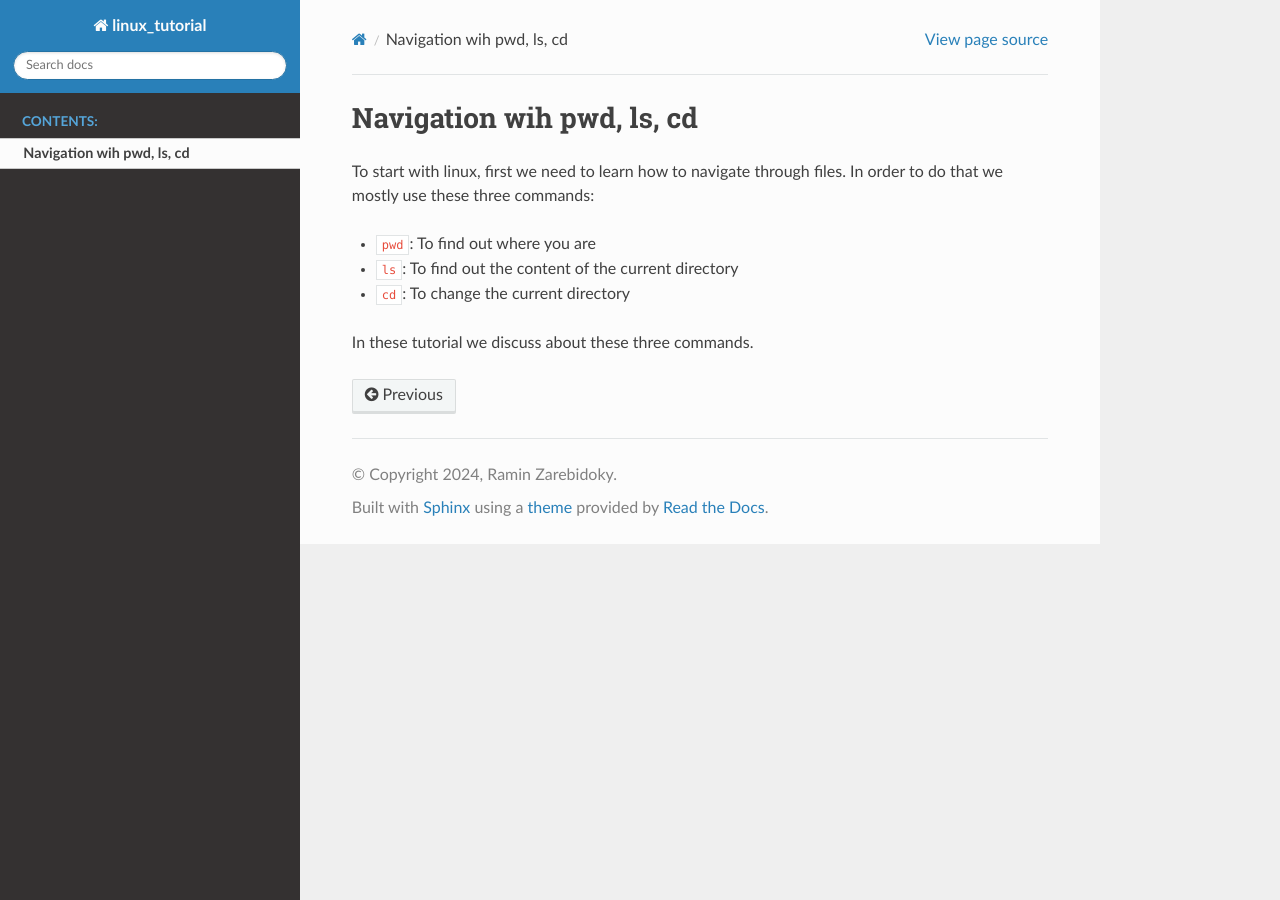
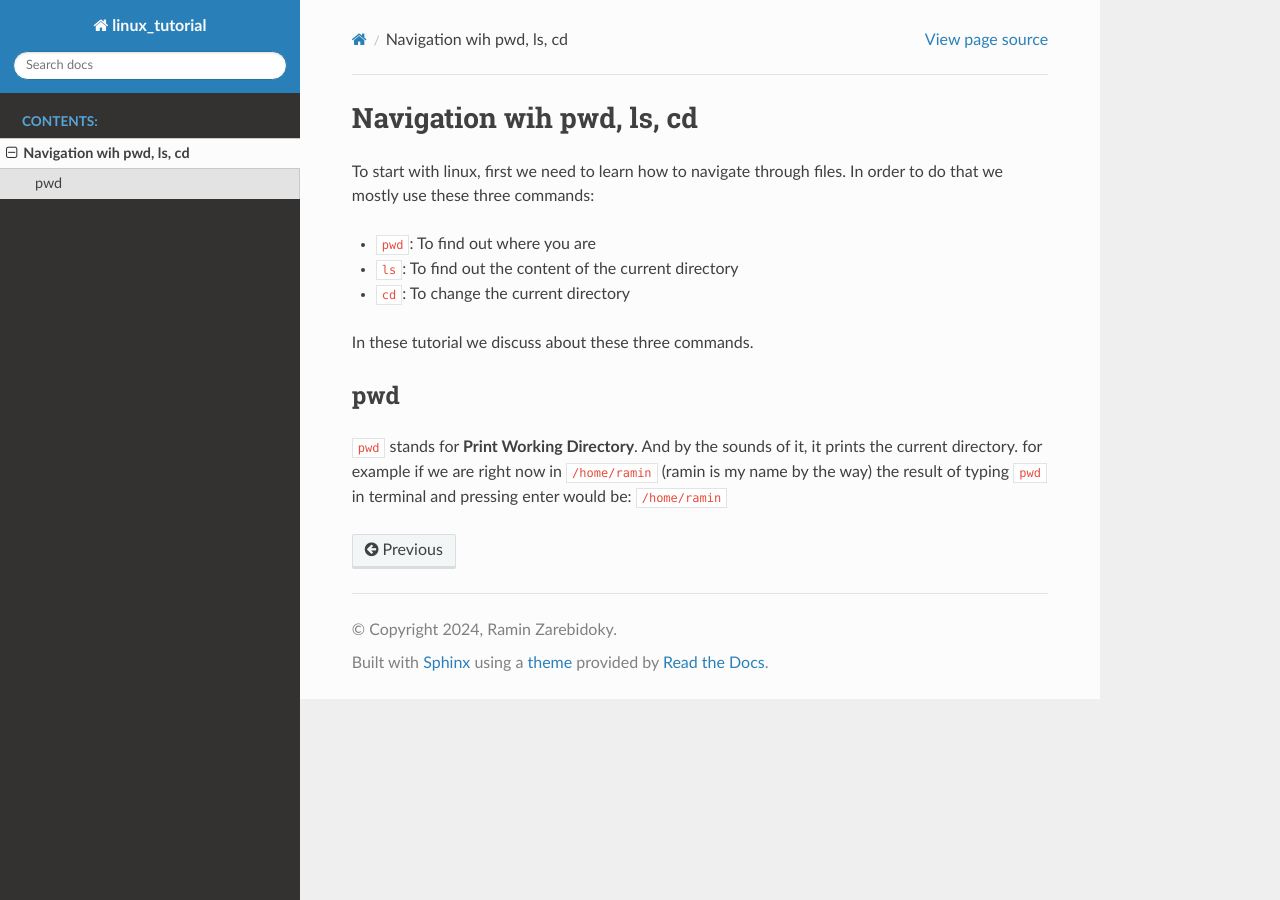
Before and after one commit to LiterallyTheOne/linux_tutorial, a Sphinx documentation site: the page built from docs/source/pwd_ls_cd.rst, in a window 1280 px wide. Built offline with Sphinx 7.4.7 and the Read the Docs theme 2.0.0, drawn with Linux system fonts in a browser that asks for light colours.

Commit message:
Add some details about ``pwd``

```diff
--- a/docs/source/pwd_ls_cd.rst
+++ b/docs/source/pwd_ls_cd.rst
@@ -10,3 +10,13 @@ In order to do that we mostly use these three commands:
 * ``cd``: To change the current directory
 
 In these tutorial we discuss about these three commands.
+
+pwd
+---
+
+``pwd`` stands for **Print Working Directory**.
+And by the sounds of it, it prints the current
+directory. for example if we are right now in
+``/home/ramin`` (ramin is my name by the way)
+the result of typing ``pwd`` in terminal and pressing
+enter would be: ``/home/ramin``
```
